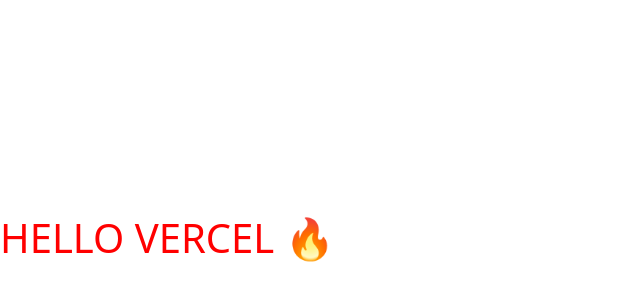
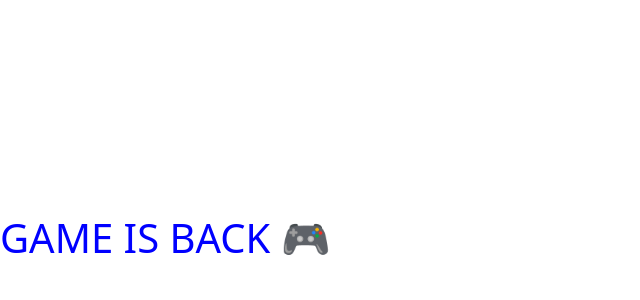
Before and after one commit to phatthc253-ui/Ayutthaya-game, a React (Vite) app: page / in a window 1280 px wide. Shown: the part 162-462 px from the top of the page, without its empty margins (0-640 px from the left). Built offline with nearby package versions, Linux system fonts and the light colour scheme.

Commit message:
reset app

```diff
--- a/src/App.jsx
+++ b/src/App.jsx
@@ -1,7 +1,7 @@
 export default function App() {
   return (
-    <div style={{ fontSize: "40px", color: "red" }}>
-      HELLO VERCEL 🔥
+    <div style={{ fontSize: '40px', color: 'blue' }}>
+      GAME IS BACK 🎮
     </div>
   );
 }
```
